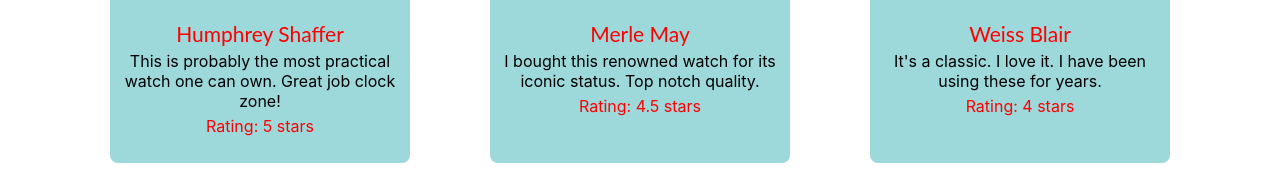
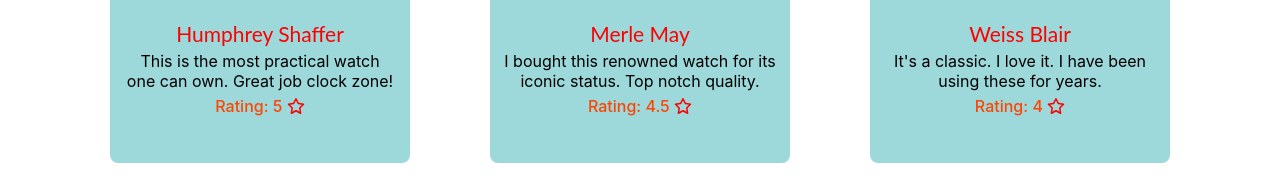
Before and after one commit to rashedevs/clock-zone, a React (Create React App) app: page / in a window 1280 px wide. Shown: the part 896-1082 px from the top of the page. Built offline with nearby package versions, Linux system fonts and the light colour scheme.

Commit message:
font awesome icon added

```diff
--- a/package.json
+++ b/package.json
@@ -3,6 +3,10 @@
   "version": "0.1.0",
   "private": true,
   "dependencies": {
+    "@fortawesome/fontawesome-svg-core": "^6.1.1",
+    "@fortawesome/free-regular-svg-icons": "^6.1.1",
+    "@fortawesome/free-solid-svg-icons": "^6.1.1",
+    "@fortawesome/react-fontawesome": "^0.1.18",
     "@testing-library/jest-dom": "^5.16.3",
     "@testing-library/react": "^12.1.4",
     "@testing-library/user-event": "^13.5.0",
--- a/public/review.json
+++ b/public/review.json
@@ -4,7 +4,7 @@
         "img": "https://img.freepik.com/free-photo/bohemian-man-with-his-arms-crossed_1368-3542.jpg?t=st=1649057217~exp=1649057817~hmac=2be2678f2b5d2d71dae42a49c4b0659c0c8eb0850dde77393a07504fdd4d2e9d&w=740",
         "name": "Humphrey Shaffer",
         "rating": 5,
-        "review": "This is probably the most practical watch one can own. Great job clock zone!"
+        "review": "This is the most practical watch one can own. Great job clock zone!"
     },
     {
         "id": "2",
--- a/src/components/Review/Review.css
+++ b/src/components/Review/Review.css
@@ -33,5 +33,11 @@
 }
 
 .rating {
+    font-weight: 500;
+    color: orangered;
+}
+
+.font-icon {
+    font-weight: 600;
     color: red;
 }
--- a/src/components/Review/Review.js
+++ b/src/components/Review/Review.js
@@ -1,3 +1,5 @@
+import { FontAwesomeIcon } from '@fortawesome/react-fontawesome';
+import { faStar } from '@fortawesome/free-regular-svg-icons';
 import React from 'react';
 import './Review.css'
 const Review = (props) => {
@@ -8,7 +10,7 @@ const Review = (props) => {
             <div className='details'>
                 <p className='reviewer-name'>{name}</p>
                 <p>{review}</p>
-                <p className='rating'>Rating: {rating} stars</p>
+                <p className='rating'>Rating: {rating} <FontAwesomeIcon className='font-icon' icon={faStar} /></p>
             </div>
         </div>
     );
```
Also changed, not shown: 1 other file (tests, documents, lock files or other folders).
